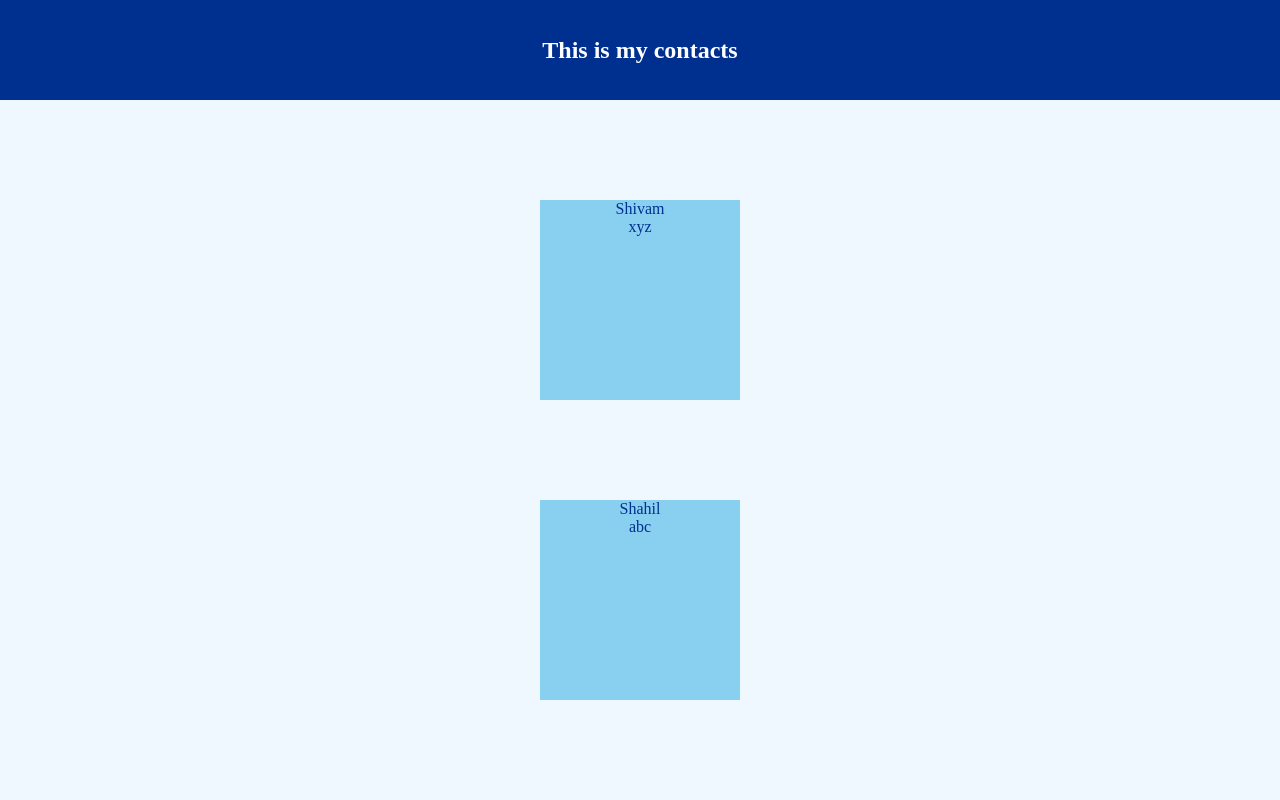
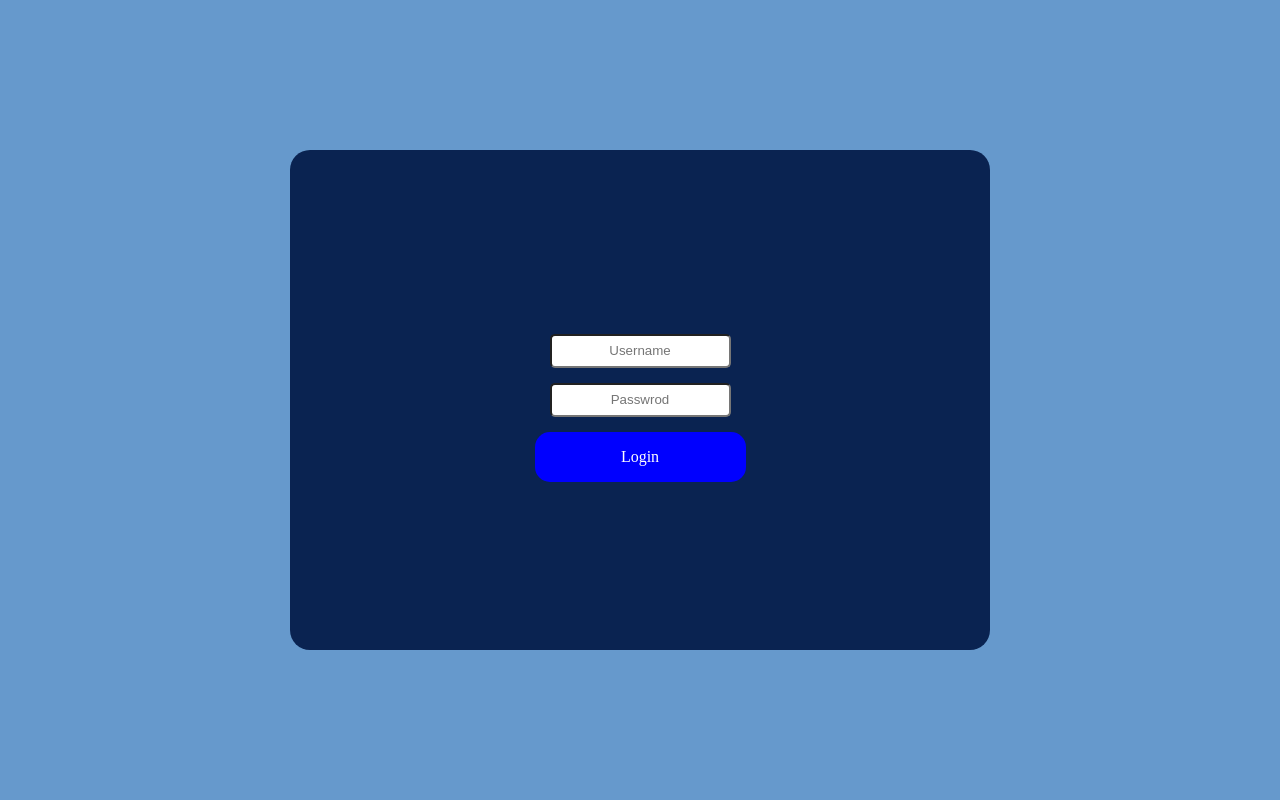
Before and after one commit to shivamt0602/React-practice, a React (Create React App) app: page / in a window 1280 px wide. Shown: the top 800 px of the page. Built offline with nearby package versions, Linux system fonts and the light colour scheme.

Commit message:
Login creation

```diff
--- a/src/App.css
+++ b/src/App.css
@@ -2,42 +2,54 @@
   text-align: center;
 }
 
-nav{
-  width: 100%;
-  height: 100px;
-  background-color:#00308F;
+main{
   display: flex;
+  height: 100vh;
+  width: 100vw;
+  background-color: #6699CC;
   justify-content: center;
   align-items: center;
-  color: white;
-}
-
-main{
-  /* margin-top: 20px; */
-  height: 100vh;
-  width: 100%;
-  background-color:#F0F8FF;
-  display: flex;
 }
 
 .flex{
   display: flex;
 }
 
-.cards{
-  margin-top: 100px;
-  width: 100vw;
-  height: 200px;
+.div-one{
+  height: 500px;
+  width:  700px;
+  background-color:#0a2351;
+  justify-content: center;
   align-items: center;
-  justify-content: center;
-  /* background-color:#89CFF0; */
-  color:#00308F;
+  border-radius: 20px;
+  color:#7CB9E8;
 }
 
-.card-info{
-  /* display: flex; */
-  height:200px;
-  background-color:#89CFF0;
-  width: 200px;
+input{
+  height: 30px;
+  display: block;
+  margin: 15px;
+  border-radius: 5px;
   text-align: center;
 }
+
+form{
+  text-align: center;
+}
+
+.btn-submit{
+  /* margin-top: 50px; */
+  background-color: blue;
+  color: white;
+  height:50px;
+  /* width: 30px; */
+  justify-content: center;
+  align-items: center;
+  border-radius: 15px;
+}
+
+.btn-submit:hover{
+  background-color:#7CB9E8;
+  color: #0a2351;
+  font-weight:bold;
+}
--- a/src/App.js
+++ b/src/App.js
@@ -3,6 +3,8 @@ import './App.css';
 import Header from "./Components/Header"
 import Contacts from "./Components/Contacts"
 import contacts from "./ContactList"
+import Login from "./Components/Login"
+
 // here App is a component which is added in index.js
 
 // const Heading = ()=>{
@@ -11,30 +13,24 @@ import contacts from "./ContactList"
 
 const App = ()=>{
 
-  const list = [1,2,3,4,5];
+  const boolean = false;
 
-  list.map((num)=>{
-    console.log(num);
-  })
-
+  const renderCondiotionally = ()=>{
+    if(boolean){
+      return <h1>Hello</h1>
+    }
+    else{
+      return (
+        <Login/>
+      )
+    }
+  }
   return (
-   <>
-   <nav>
-   <div className='header-div'>
-   <Header/>
-   </div>
-   </nav>
-   <main>
-   <div className='contacts'>
-    {
-      contacts.map((details)=>{
-        return <Contacts key = {details.id} name={details.name} number={details.number}/>
-        // here,whenever a loop is used we should be using a key with it.
-      })
-    }
-   </div>
-   </main>
-   </>
+    <>
+    <main>
+    <div className='div-one flex'>{renderCondiotionally()}</div>
+    </main>
+    </>
   )
 }
 
--- /dev/null
+++ b/src/Components/Input.jsx
@@ -0,0 +1,9 @@
+const Input = (props)=>{
+    return(
+        <>
+         <input placeholder={props.placename}></input>
+        </>
+    )
+}
+
+export default Input;
--- /dev/null
+++ b/src/Components/Login.jsx
@@ -0,0 +1,17 @@
+import Input from "./Input"
+
+const Login = ()=>{
+    return(
+        <>
+        <form>
+          {/* <input placeholder='username'></input>
+          <input placeholder='password'></input> */}
+          <Input placename = {"Username"}/>
+          <Input placename = {"Passwrod"}/>
+          <div className='btn-submit flex'>Login</div>
+        </form>
+        </>
+    )
+}
+
+export default Login;
```
